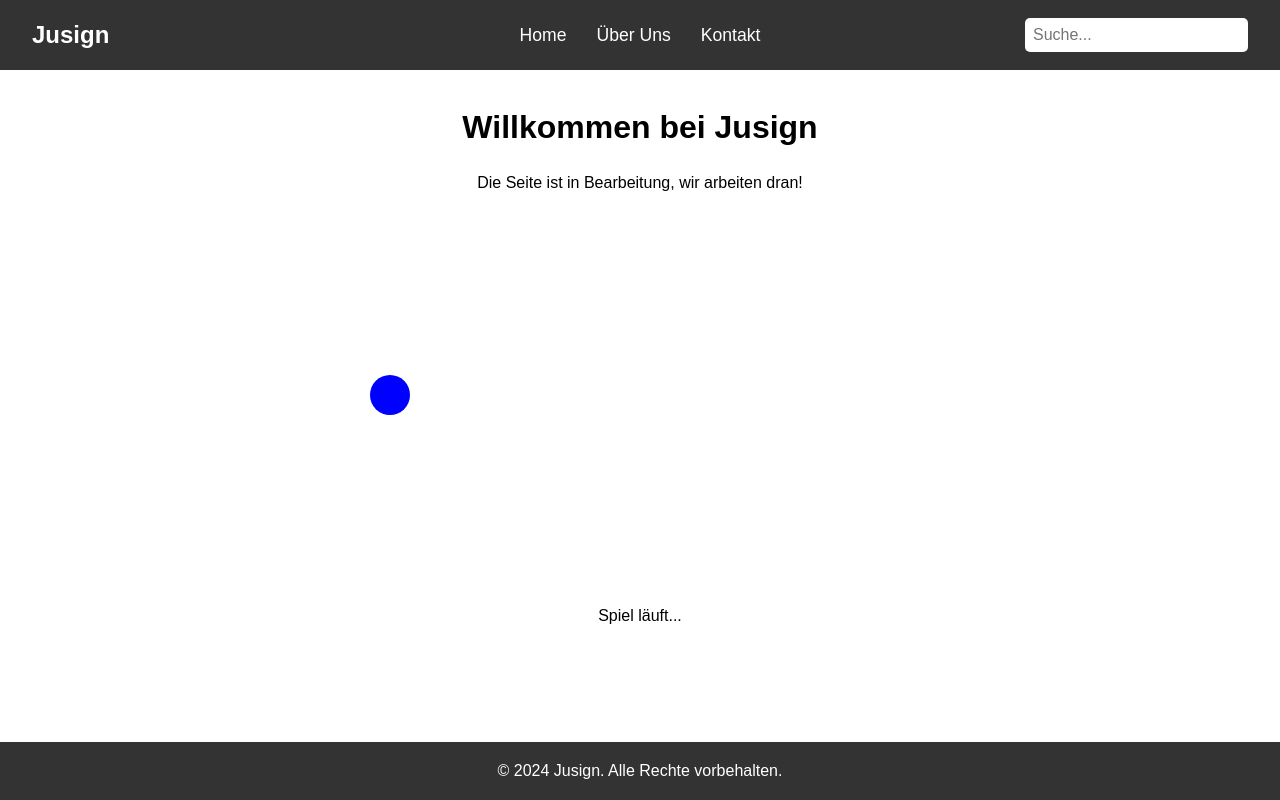
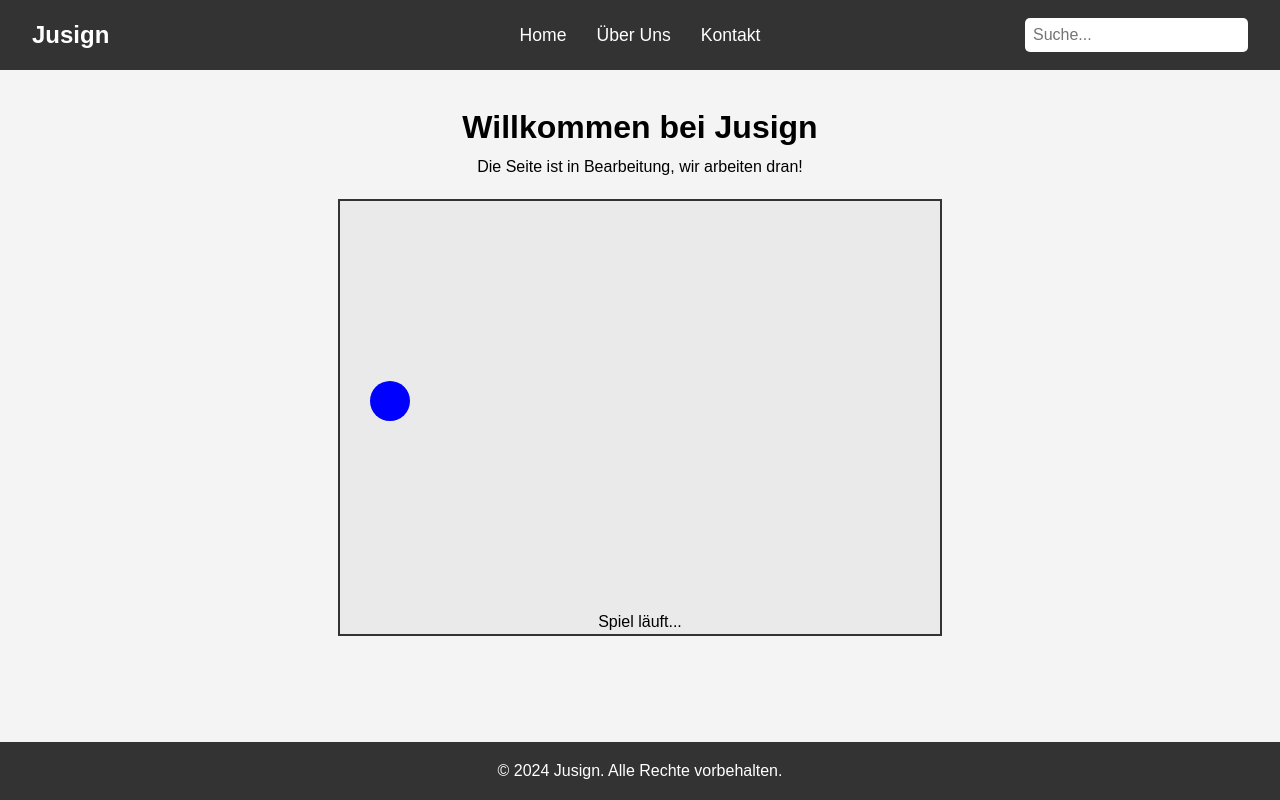
Before and after one commit to jheide2s/jusign, a plain HTML site: page index.html in a window 1280 px wide. Drawn offline with Linux system fonts and the light colour scheme.

Commit message:
styles.css

```diff
--- a/styles.css
+++ b/styles.css
@@ -1,16 +1,14 @@
-
 * {
     margin: 0;
     padding: 0;
     box-sizing: border-box;
 }
 
-
 body {
     font-family: Arial, sans-serif;
     line-height: 1.6;
+    background-color: #f4f4f4;
 }
-
 
 header {
     background-color: #333;
@@ -57,7 +55,6 @@ nav .search input {
     border-radius: 5px;
 }
 
-
 main {
     display: grid;
     place-items: center;
@@ -69,10 +66,12 @@ main {
     max-width: 800px;
 }
 
-.content h1 {
-    margin-bottom: 1rem;
+#gameContainer {
+    position: relative;
+    background-color: #eaeaea;
+    border: 2px solid #333;
+    margin-top: 20px;
 }
-
 
 footer {
     text-align: center;
```
